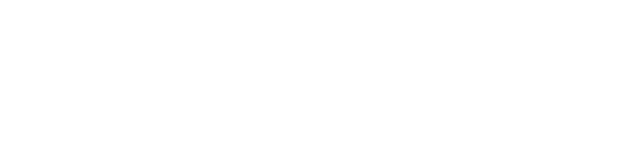
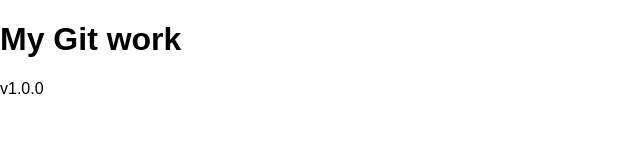
Before and after one commit to dacodemaniak/git-workflow, a plain HTML site: page src/index.html in a window 1280 px wide. Shown: the whole page, without its empty margins (0-640 px from the left). Drawn offline with Linux system fonts and the light colour scheme.

Commit message:
Add Header, Main and Footer Link to style.css

```diff
--- a/src/index.html
+++ b/src/index.html
@@ -8,6 +8,12 @@
     <link rel="stylesheet" href="css/styles.css">
 </head>
 <body>
-
+    <header>
+        <h1>My Git work</h1>
+    </header>
+    <main></main>
+    <footer>
+        v1.0.0
+    </footer>
 </body>
 </html>
```
